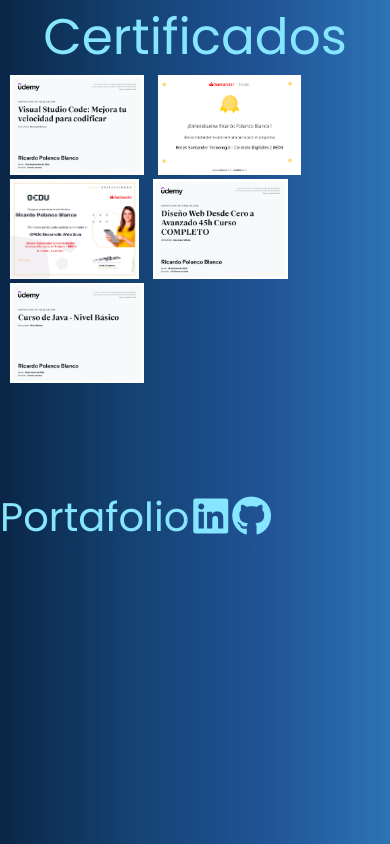
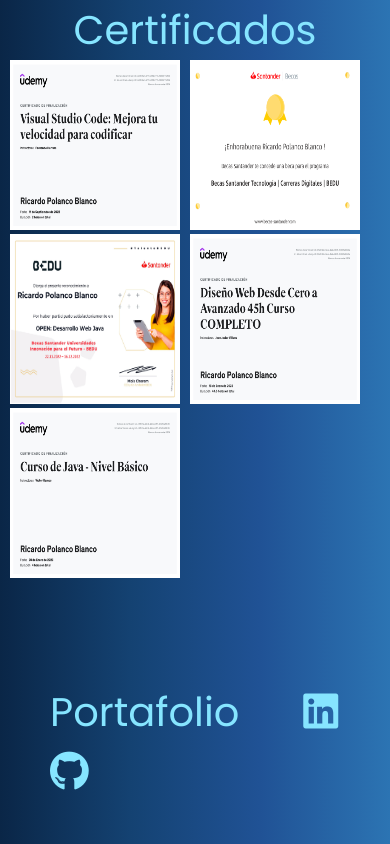
Before and after one commit to Hydr0bius/Certificados, a plain HTML site: page index.html in a window 390 px wide. Drawn offline with Linux system fonts and the light colour scheme.

Commit message:
:zap: :lipstick:

```diff
--- a/style.css
+++ b/style.css
@@ -9,7 +9,7 @@ body{
     background: linear-gradient(to right, #0A2647, #144272, #205295, #2C74B3);
 }
 p{
-    font-size: 80px;
+    font-size: 70px;
     color: #86E5FF;
     font-family: 'Poppins', sans-serif;
 }
@@ -19,10 +19,9 @@ header p{
 }
 
 main div{
-    display: inline;
-    /* justify-content: space-around; */
+    display: flex;
+    flex-wrap: wrap;
     width: 100%;
-    height: 20vh;
     margin: auto;
 }
 
@@ -40,8 +39,10 @@ img:hover{
 }
 footer{
     margin-top: 100px;
+    justify-content: space-around;
 }
 footer a{
+    padding: 0 10px 0 50px;
     font-size: 40px;
     color: #86E5FF;
     font-family: 'Poppins', sans-serif;
@@ -54,13 +55,13 @@ footer a:hover{
 /* responsive------------------- */
 @media (max-width: 414px){
     p{
-        font-size: 50px;
+        font-size: 40px;
     }
     main div{
         width: 100%;
     }
     main div img{
         max-width: 170px;
-        height: 100px;
+        height: 170px;
     }
 }
```
